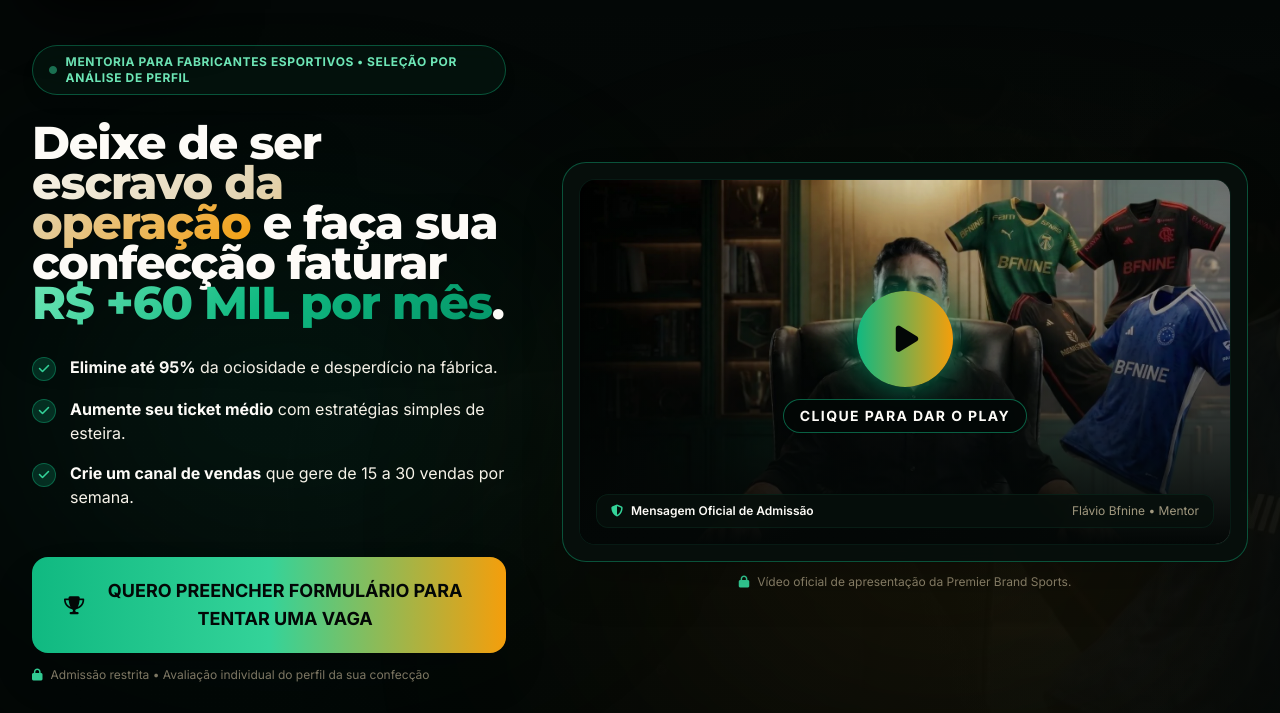
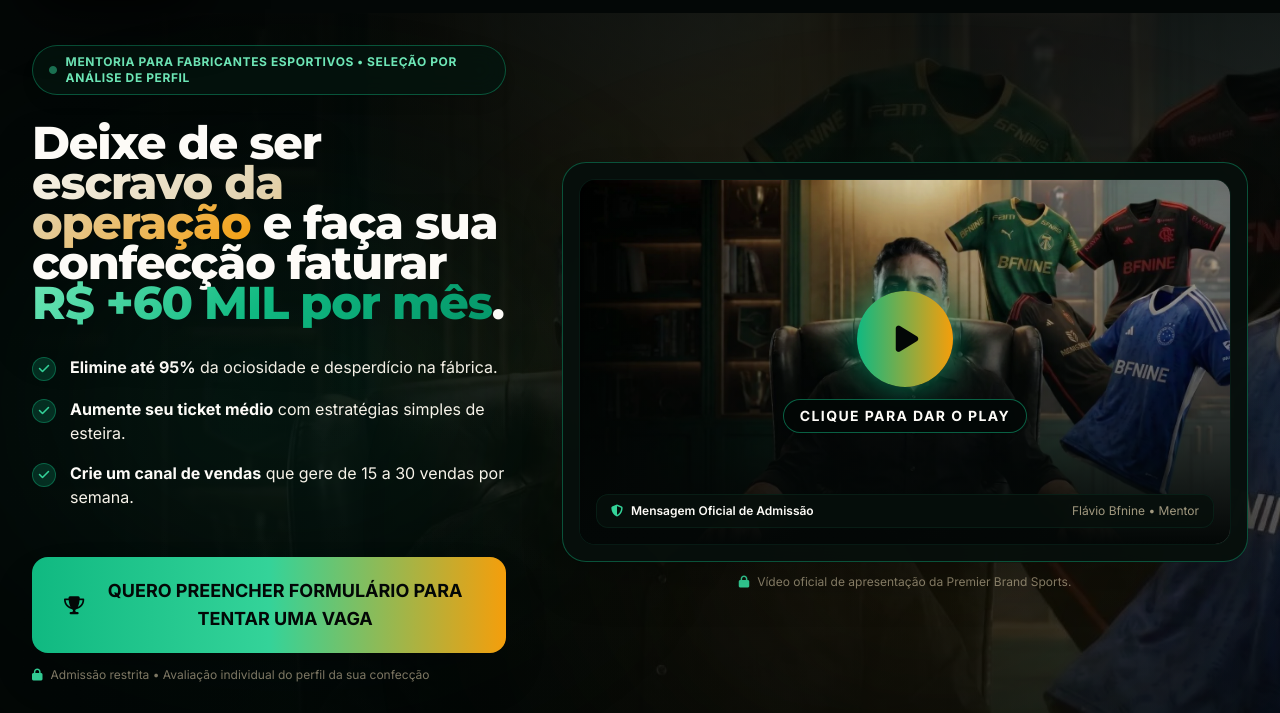
Before and after one commit to flaviobfnine/Mentoria, a plain HTML site: page index.html in a window 1280 px wide. Shown: the part 160-873 px from the top of the page. Drawn offline with nearby package versions, Linux system fonts and the light colour scheme.

Commit message:
- Clareamento do fundo hero com foto nitida e texto protegido + 2026-11-18 + 15:20

```diff
--- a/index.html
+++ b/index.html
@@ -114,12 +114,13 @@
 
     <!-- HERO SECTION (2 COLUNAS EXPANSIVAS: TEXTO À ESQUERDA | VSL GIGANTE +35% À DIREITA) -->
     <section class="relative pt-4 pb-16 lg:pt-8 lg:pb-24 overflow-hidden bg-onyx-950">
-        <!-- Imagem de Fundo com Overlay Escuro (Atmosfera Premium com Textura Sem Ficar Preto Chapado) -->
+        <!-- Imagem de Fundo com Overlay Equilibrado (Foto do Especialista Visível + Contraste Perfeito para o Texto) -->
         <div class="absolute inset-0 z-0 pointer-events-none overflow-hidden">
-            <img src="assets/hero_bg_especialista_novo.webp" alt="Ambiente Premier Brand Sports" class="w-full h-full object-cover object-center opacity-30 brightness-90">
-            <!-- Camadas de Degradê para Leitura Impecável do Texto e Destaque do Vídeo -->
-            <div class="absolute inset-0 bg-gradient-to-b from-onyx-950 via-onyx-950/75 to-onyx-950"></div>
-            <div class="hidden lg:block absolute inset-0 bg-gradient-to-r from-onyx-950 via-onyx-950/80 to-transparent"></div>
+            <img src="assets/hero_bg_especialista_novo.webp" alt="Ambiente Premier Brand Sports" class="w-full h-full object-cover object-center opacity-60 sm:opacity-65 brightness-100">
+            <!-- Overlay Direcional: Escurece com precisão o lado do texto e deixa o resto da foto nítida e visível -->
+            <div class="absolute inset-0 bg-gradient-to-r from-onyx-950 via-onyx-950/75 to-onyx-950/40"></div>
+            <!-- Transição suave apenas nas extremidades (topo e base) -->
+            <div class="absolute inset-0 bg-gradient-to-b from-onyx-950/60 via-transparent to-onyx-950"></div>
         </div>
 
         <!-- Glows de Fundo Sutis -->
```
